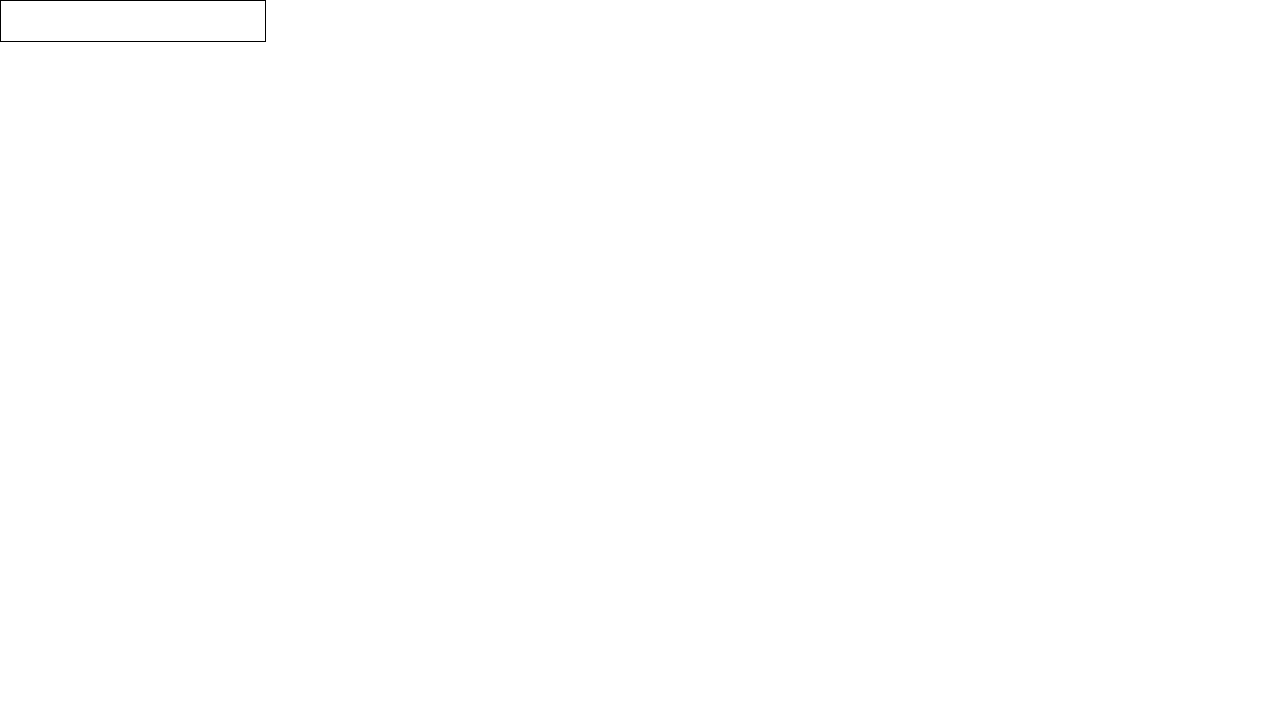
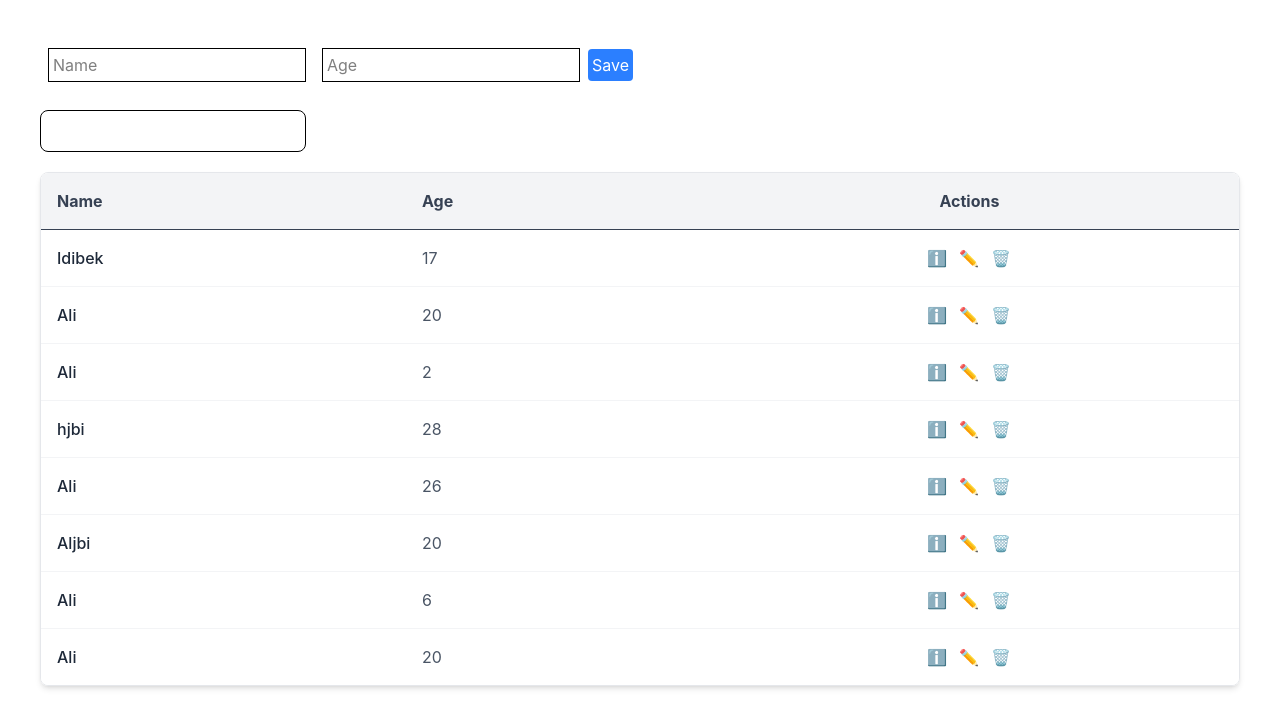
Before and after one commit to jumazodabahodur/REACT.1, a React (Vite) app in the folder my-app/: page / in a window 1280 px wide. Shown: the top 728 px of the page. Built offline with nearby package versions, Linux system fonts and the light colour scheme.

Commit message:
13-03-26

```diff
--- a/my-app/src/App.jsx
+++ b/my-app/src/App.jsx
@@ -1,15 +1,155 @@
-import { useState } from "react"
+import React, { useState } from 'react';
 
 const App = () => {
-  const [str, setStr] = useState("")
+  // Инициализируем состояние (базу данных) с начальными объектами
+  const [data, setData] = useState([
+    { id: 1, name: "Idibek", age: 17, status: false },
+    { id: 2, name: "Ali", age: 20, status: true },
+    { id: 3, name: "Ali", age: 2, status: true },
+    { id: 4, name: "hjbi", age: 28, status: true },
+    { id: 5, name: "Ali", age: 26, status: true },
+    { id: 6, name: "Aljbi", age: 20, status: true },
+    { id: 7, name: "Ali", age: 6, status: true },
+    { id: 8, name: "Ali", age: 20, status: true },
+  ]);
 
+  // Состояния для хранения значений в полях формы
+  const [nameEdit, setNameEdit] = useState("");
+  const [ageEdit, setAgeEdit] = useState("");
+  const [search, setSearch] = useState("");
+  const [idx, setIdx] = useState(null); // Хранит ID объекта, который мы сейчас правим
+  const [statusEdit, setStatusEdit] = useState(false);
+
+  // Состояния для модального окна (Info)
+  const [isInfoOpen, setIsInfoOpen] = useState(false); // Флаг: открыто окно или закрыто
+  const [selectedUser, setSelectedUser] = useState(null); // Сюда записываем объект юзера для отображения
+
+  // ФУНКЦИЯ УДАЛЕНИЯ: фильтрует массив, убирая элемент с нужным ID
+  const deleteUser = (id) => {
+    // filter() создает новый массив, куда попадают все, КРОМЕ того, чей ID совпал
+    setData(data.filter((item) => item.id !== id));
+  };
+
+  // ФУНКЦИЯ РЕДАКТИРОВАНИЯ: берет данные выбранного юзера и закидывает их в форму
+  const showEdit = (e) => {
+    setAgeEdit(e.age);
+    setNameEdit(e.name);
+    setIdx(e.id); // Запоминаем, какой именно ID мы будем обновлять
+    setStatusEdit(e.status);
+  };
+
+  // ФУНКЦИЯ СОХРАНЕНИЯ: срабатывает при нажатии кнопки "Save"
+  const handleSubmit = (event) => {
+    event.preventDefault();
+
+    // 1. Тафтиш: Агар инпутҳо холӣ бошанд, идома надеҳ
+    if (!nameEdit.trim() || !ageEdit) {
+      alert("Лутфан ном ва синну солро нависед!");
+      return;
+    }
+
+    if (idx === null) {
+      // 2. ИЛОВА КАРДАН (ADD)
+      const newUser = {
+        id: Date.now(),
+        name: nameEdit,
+        age: ageEdit,
+        status: false
+      };
+      setData([...data, newUser]);
+    } else {
+      // 3. ТАҲРИР КАРДАН (EDIT)
+      const obj = { id: idx, name: nameEdit, age: ageEdit, status: statusEdit };
+      setData(data.map((item) => (item.id === idx ? obj : item)));
+    }
+
+    // 4. Тоза кардани форма
+    setIdx(null);
+    setNameEdit("");
+    setAgeEdit("");
+    setSearch("");
+  };
   return (
-    <div>
-      <input  type="text" value={str} onChange={(e) => setStr(e.target.value)}  className="border border-black p-2 outline-none"
-      />
-      <h1> {str}</h1>
+    <div className='p-10'>
+      {/* Форма для добавления или редактирования */}
+      <form onSubmit={handleSubmit} className='mb-5'>
+        <input className='border m-2 p-1' value={nameEdit} onChange={(e) => setNameEdit(e.target.value)} placeholder="Name" />
+        <input className='border m-2 p-1' value={ageEdit} onChange={(e) => setAgeEdit(e.target.value)} placeholder="Age" />
+        <button type='submit' className='bg-blue-500 text-white p-1 rounded'>Save</button>
+      </form>
+<input value={search} onChange={(e)=>setSearch(e.target.value)} type="search" className='border rounded-lg p-2 outline-none' />
+
+      {/* Таблица со списком */}
+{/* Таблица со списком */}
+
+<div className="overflow-hidden rounded-lg border border-gray-200 shadow-md mt-5">
+  <table className='border-collapse w-full text-left bg-white'>
+    <thead className='bg-gray-100'>
+      <tr>
+        <th className='p-4 font-bold text-gray-700 border-b'>Name</th>
+        <th className='p-4 font-bold text-gray-700 border-b'>Age</th>
+        <th className='p-4 font-bold text-gray-700 border-b text-center'>Actions</th>
+      </tr>
+    </thead>
+    <tbody className='divide-y divide-gray-100'>
+      {data
+        .filter((e) => e.name.toLowerCase().includes(search.trim().toLowerCase()))
+        .map((e) => (
+          <tr key={e.id} className='hover:bg-blue-50 transition-colors'>
+            <td className='p-4 text-gray-800 font-medium'>{e.name}</td>
+            <td className='p-4 text-gray-600'>{e.age}</td>
+            <td className='p-4 text-center'>
+              <div className="flex justify-center gap-3">
+                <button
+                  onClick={() => { setSelectedUser(e); setIsInfoOpen(true); }}
+                  className='text-blue-500 hover:scale-120 transition-transform'
+                  title="Info"
+                >
+                  ℹ️
+                </button>
+                <button
+                  onClick={() => showEdit(e)}
+                  className='text-orange-500 hover:scale-120 transition-transform'
+                  title="Edit"
+                >
+                  ✏️
+                </button>
+                <button
+                  onClick={() => deleteUser(e.id)}
+                  className='text-red-500 hover:scale-120 transition-transform'
+                  title="Delete"
+                >
+                  🗑️
+                </button>
+              </div>
+            </td>
+          </tr>
+        ))}
+    </tbody>
+  </table>
+</div>
+
+    {/* Модальное окно */}
+{isInfoOpen && selectedUser && (
+  <div className='fixed inset-0 bg-black bg-opacity-50 flex items-center justify-center z-50'>
+    <div className='bg-white p-6 rounded-lg shadow-xl border w-80'>
+      <h2 className="text-xl font-bold mb-4 text-blue-600">User Info</h2>
+      <div className="space-y-2">
+        <p><strong>Name:</strong> {selectedUser.name}</p>
+        <p><strong>Age:</strong> {selectedUser.age}</p>
+        <p><strong>Status:</strong> {selectedUser.status ? "Active" : "Inactive"}</p>
+      </div>
+      <button
+        onClick={() => setIsInfoOpen(false)}
+        className='bg-red-500 hover:bg-red-600 text-white p-2 w-full rounded mt-4 transition-colors'
+      >
+        Close
+      </button>
     </div>
-  )
-}
+  </div>
+)}
+    </div>
+  );
+};
 
-export default App
+export default App;
```
